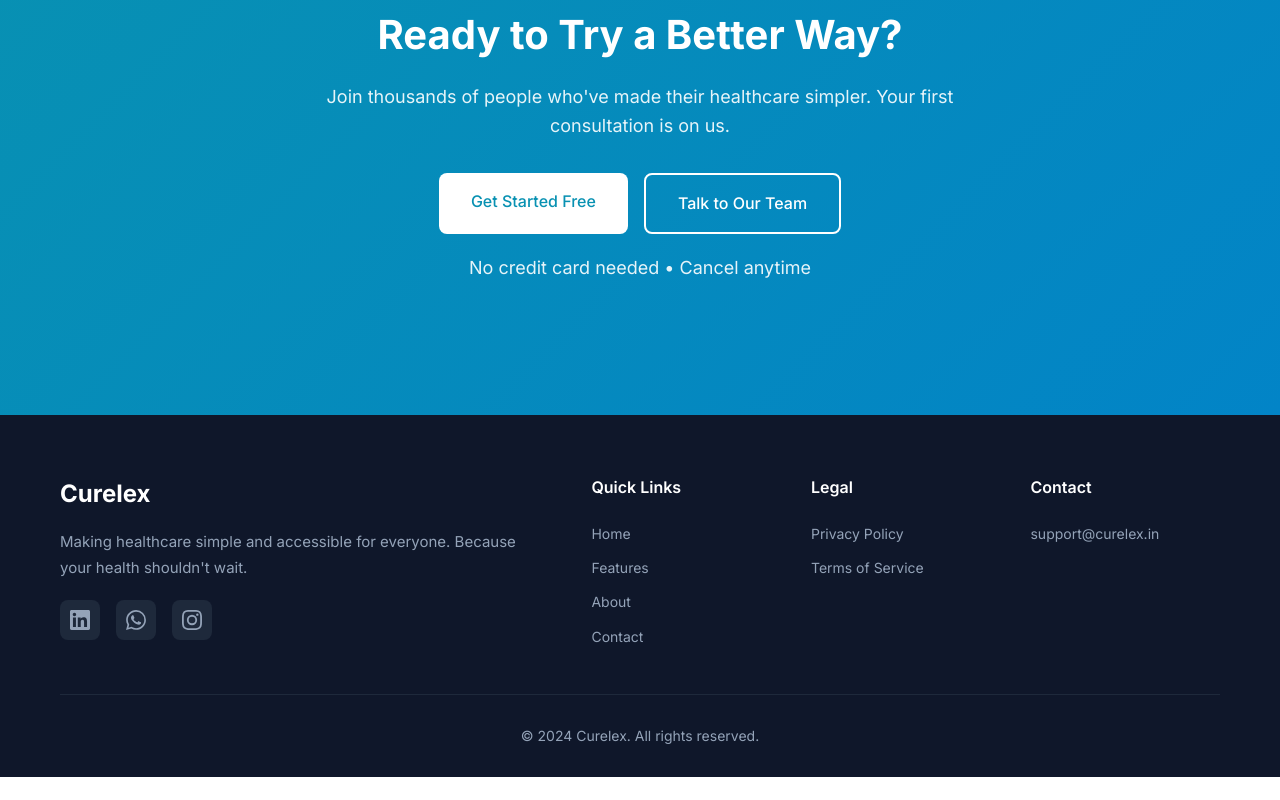
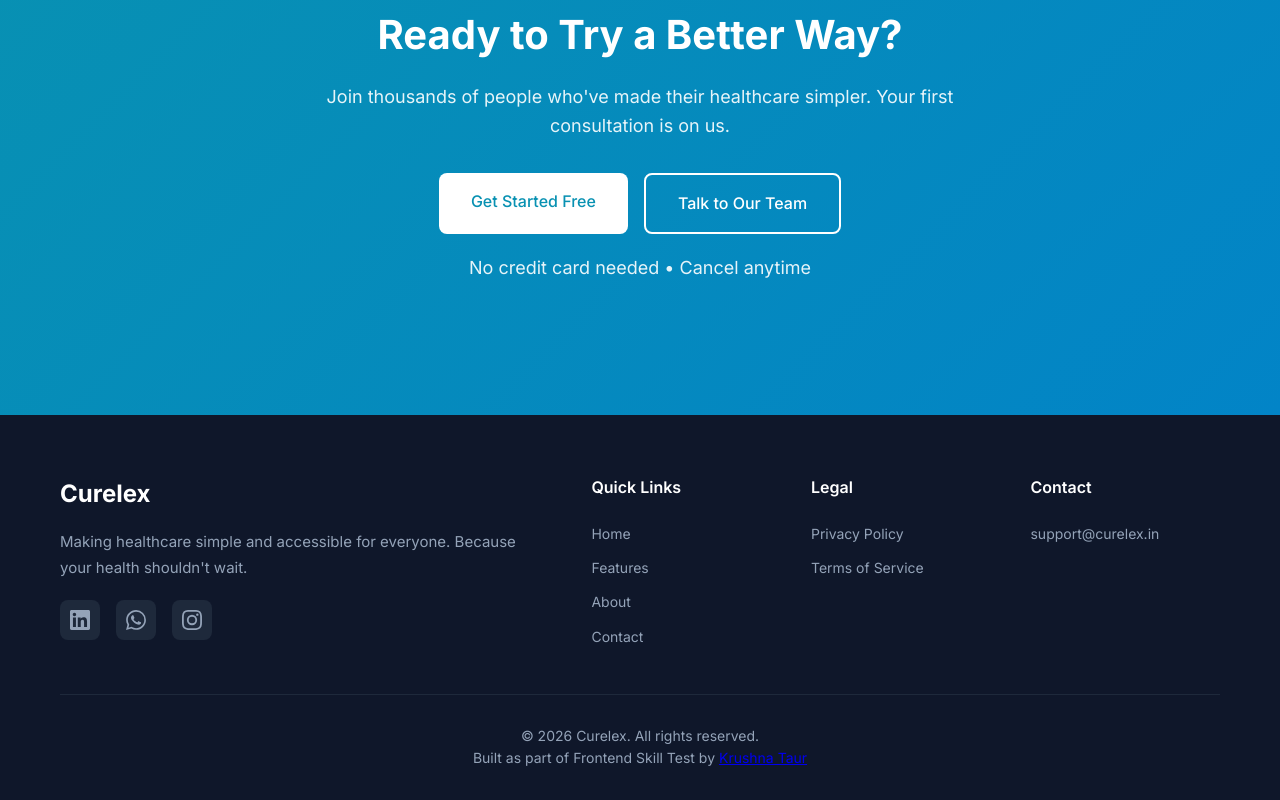
Before and after one commit to KrushnaTaur/curelex-frontend-skill-test, a plain HTML site: page index.html in a window 1280 px wide. Shown: the part 2346-3146 px from the top of the page. Before the commit the page ends 3123 px from the top, so only its background shows below. Drawn offline with Linux system fonts and the light colour scheme.

Commit message:
Finalize content, footer details, and developer attribution

```diff
--- a/index.html
+++ b/index.html
@@ -184,7 +184,13 @@
         </div>
       </div>
       <div class="footer-bottom">
-        <p>&copy; 2024 Curelex. All rights reserved.</p>
+        <p>
+          &copy; 2026 Curelex. All rights reserved.<br>
+          Built as part of Frontend Skill Test by
+          <a href="https://github.com/krushnataur" target="_blank" rel="noopener">
+            Krushna Taur
+          </a>
+        </p>
       </div>
     </div>
   </footer>
```
